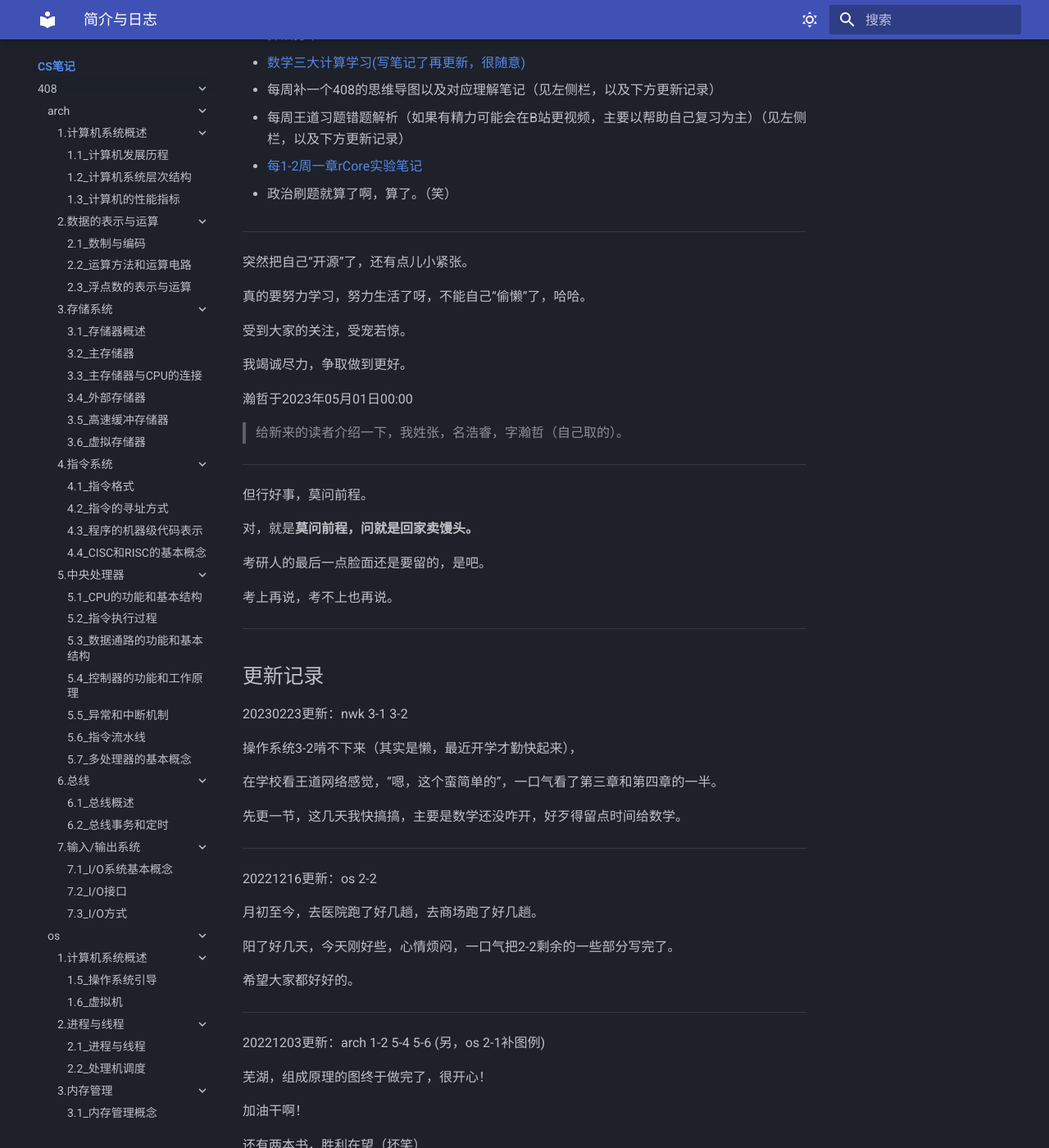
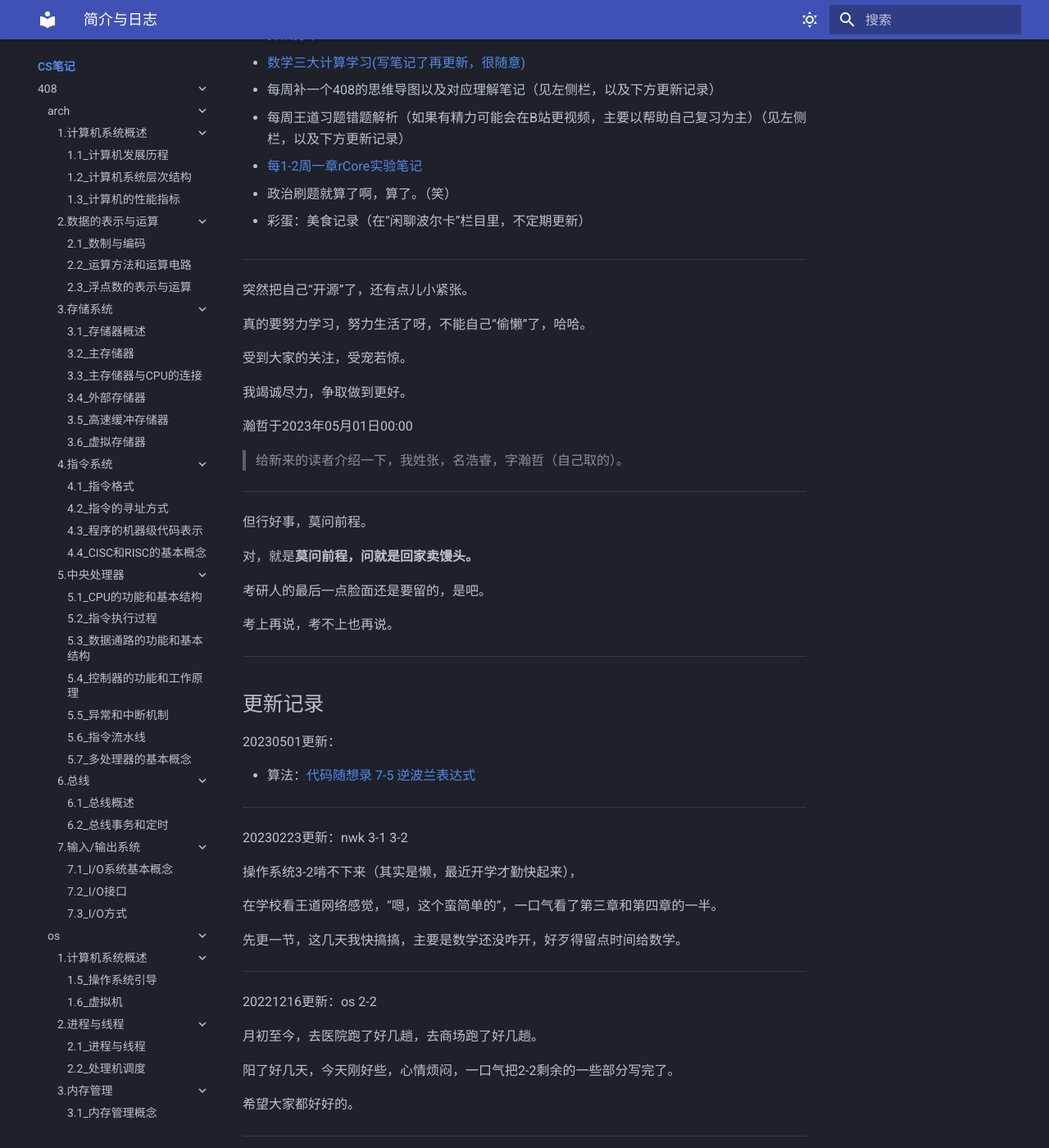
Before and after one commit to Haohahahaha/cs, an MkDocs documentation site: the page built from docs/index.md, in a window 1280 px wide and 1400 px high, scrolled down 479 px. Shown: the whole window at 82% size. Built offline with MkDocs 1.6.1 and Material for MkDocs 9.7.7, drawn with Linux system fonts in a browser that asks for light colours.

Commit message:
2023-05-01_21:17:41 update

```diff
--- a/docs/index.md
+++ b/docs/index.md
@@ -23,6 +23,8 @@
 - [每1-2周一章rCore实验笔记](https://os.haohaha.cn)
 
 - 政治刷题就算了啊，算了。（笑）
+
+- 彩蛋：美食记录（在“闲聊波尔卡”栏目里，不定期更新）
 
 ---
 
@@ -51,6 +53,12 @@
 ---
 
 ## 更新记录
+
+20230501更新：
+
+- 算法：[代码随想录 7-5 逆波兰表达式](https://alg.haohaha.cn/CodeThinker/7/2023-05-01_7-5)
+
+---
 
 20230223更新：nwk 3-1 3-2
 
```
